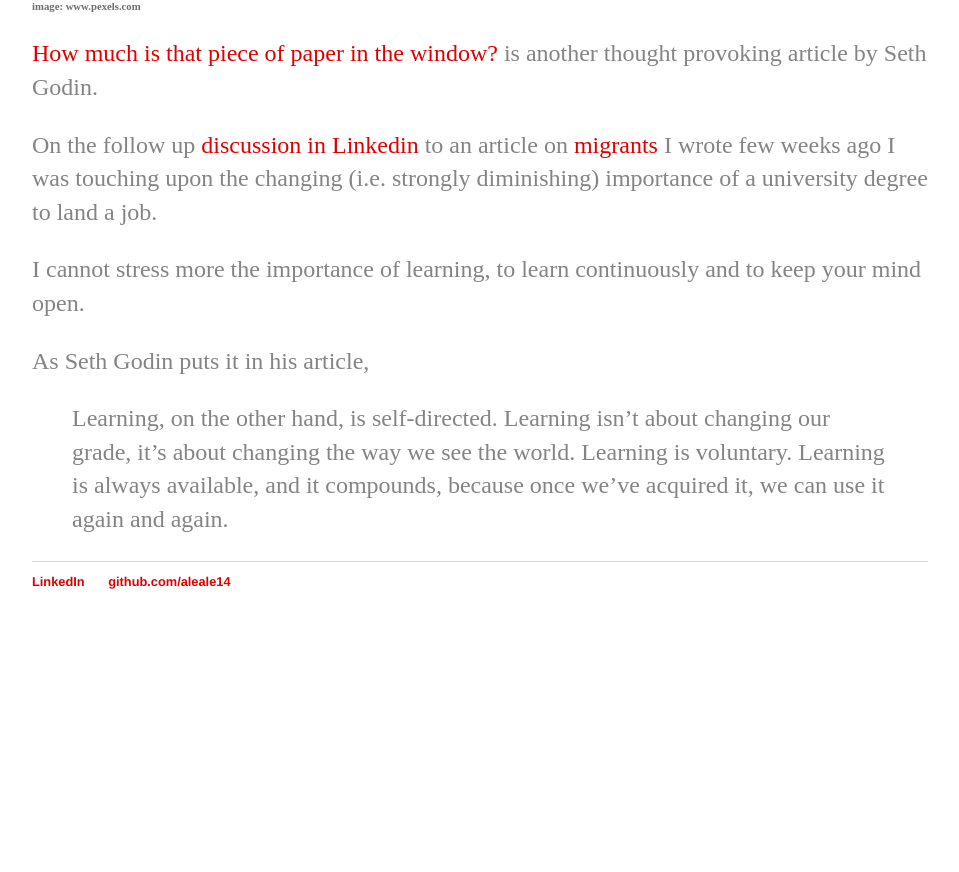
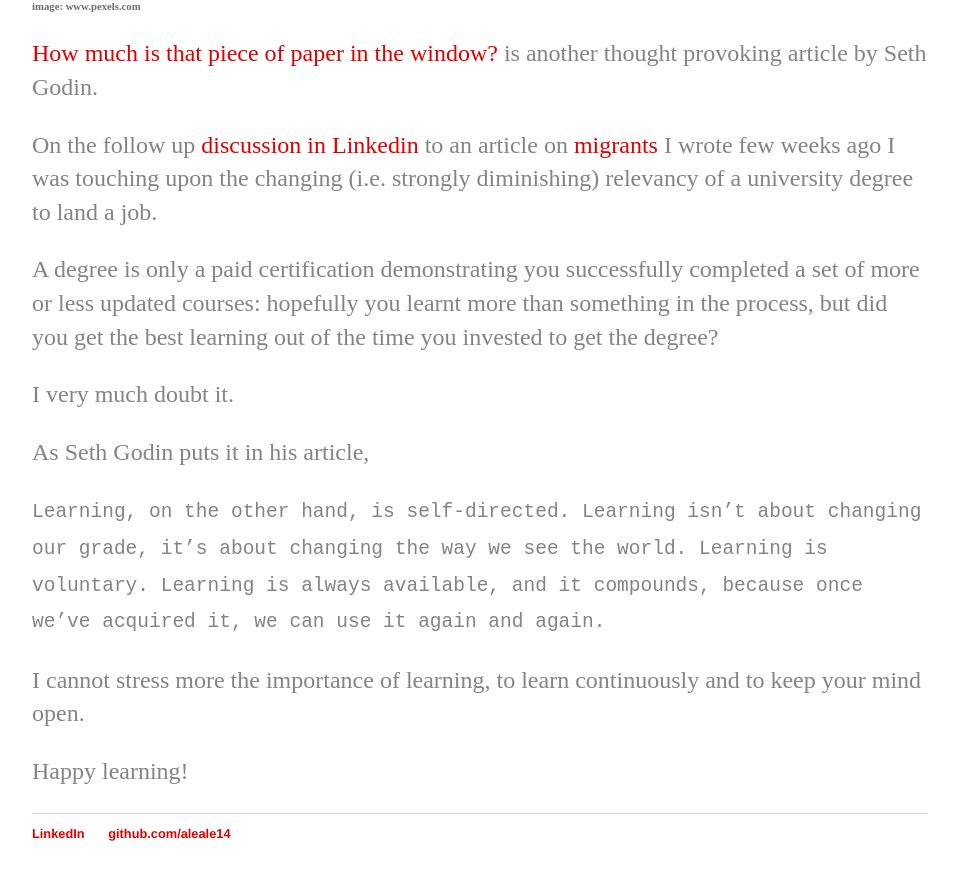
Before and after one commit to aleale14/aleale14.github.io, a Jekyll site: the page built from _posts/read/2019-10-07-LearningPaper.md, in a window 1280 px wide, cut to the strip 739-1611 px from the top of the page. Shown: the whole strip, without its empty margins (160-1119 px from the left). Built offline with Jekyll 4.4.1, drawn with Linux system fonts in a browser that asks for light colours; before the commit the page ends 1388 px from its top, so only the background shows below that.

Commit message:
expanded text

```diff
--- a/_posts/read/2019-10-07-LearningPaper.md
+++ b/_posts/read/2019-10-07-LearningPaper.md
@@ -12,10 +12,16 @@ permalink: learning_paper
 
 [How much is that piece of paper in the window?](https://seths.blog/2019/10/how-much-is-that-piece-of-paper-in-the-window/) is another thought provoking article by Seth Godin.
 
-On the follow up [discussion in Linkedin](https://www.linkedin.com/posts/alessandroalessandrini_emigranti-activity-6577085590636900353-Esxc) to an article on [migrants](https://aleale14.github.io/emigranti) I wrote few weeks ago I was touching upon the changing (i.e. strongly diminishing) importance of a university degree to land a job.
+On the follow up [discussion in Linkedin](https://www.linkedin.com/posts/alessandroalessandrini_emigranti-activity-6577085590636900353-Esxc) to an article on [migrants](https://aleale14.github.io/emigranti) I wrote few weeks ago I was touching upon the changing (i.e. strongly diminishing) relevancy of a university degree to land a job.
+
+A degree is only a paid certification demonstrating you successfully completed a set of more or less updated courses: hopefully you learnt more than something in the process, but did you get the best learning out of the time you invested to get the degree?
+
+I very much doubt it.
+
+As Seth Godin puts it in his article,
+
+``Learning, on the other hand, is self-directed. Learning isn’t about changing our grade, it’s about changing the way we see the world. Learning is voluntary. Learning is always available, and it compounds, because once we’ve acquired it, we can use it again and again.``
 
 I cannot stress more the importance of learning, to learn continuously and to keep your mind open.
 
-As Seth Godin puts it in his article,
-
-> Learning, on the other hand, is self-directed. Learning isn’t about changing our grade, it’s about changing the way we see the world. Learning is voluntary. Learning is always available, and it compounds, because once we’ve acquired it, we can use it again and again.
+Happy learning!
```
